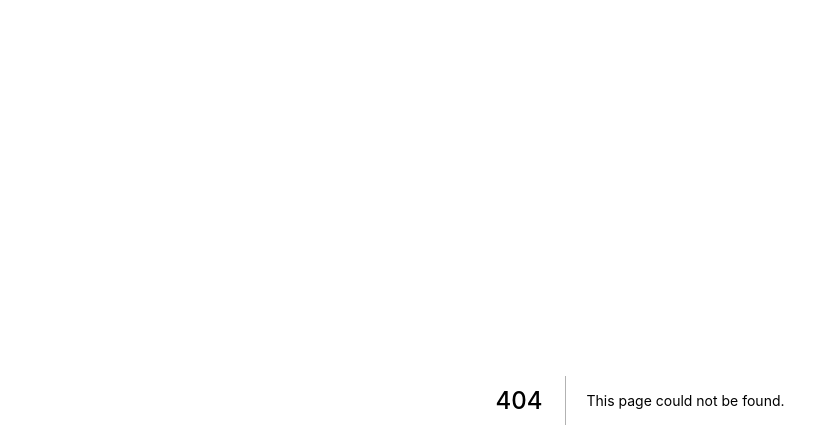
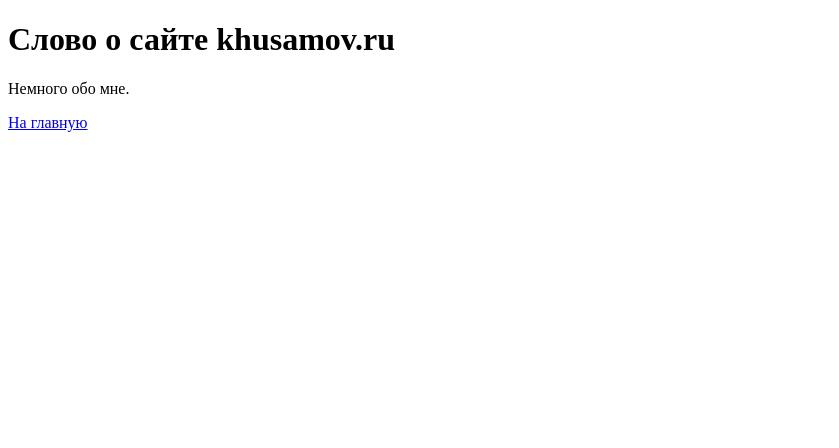
Before and after one commit to khusamov/khusamov.ru, a Next.js app: page /about in a window 1280 px wide. Before the commit this address had no page. Shown: the top 448 px of the page, without its empty margins (0-839 px from the left). Built offline with nearby package versions, Linux system fonts and the light colour scheme.

Commit message:
Добавление страницы about

```diff
--- /dev/null
+++ b/pages/about.tsx
@@ -0,0 +1,19 @@
+import React, {Component} from 'react';
+import {Helmet} from "react-helmet";
+import Link from "next/link";
+
+export default class Index extends Component {
+	title = 'Слово о сайте khusamov.ru';
+	render() {
+		return (
+			<>
+				<Helmet>
+					<title>{this.title}</title>
+				</Helmet>
+				<h1>{this.title}</h1>
+				<p>Немного обо мне.</p>
+				<Link href="/"><a>На главную</a></Link>
+			</>
+		);
+	}
+}
```
